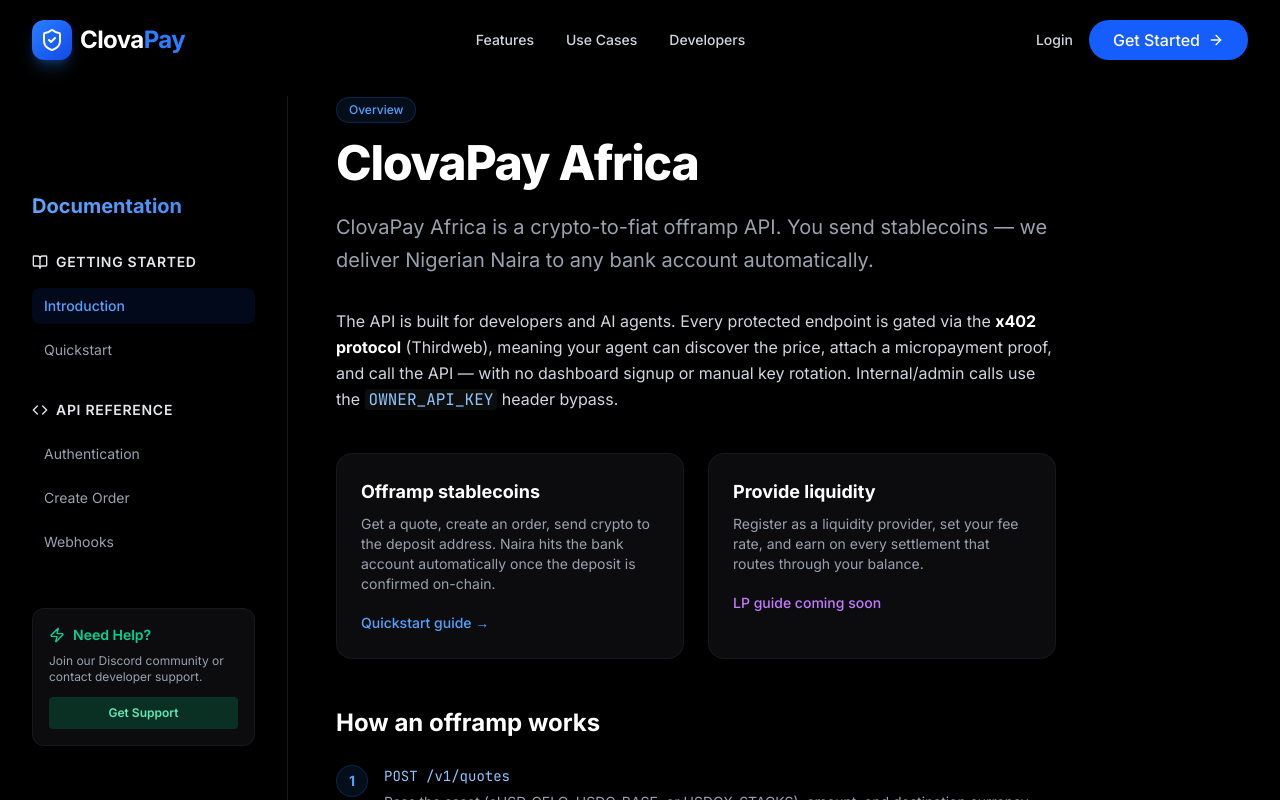
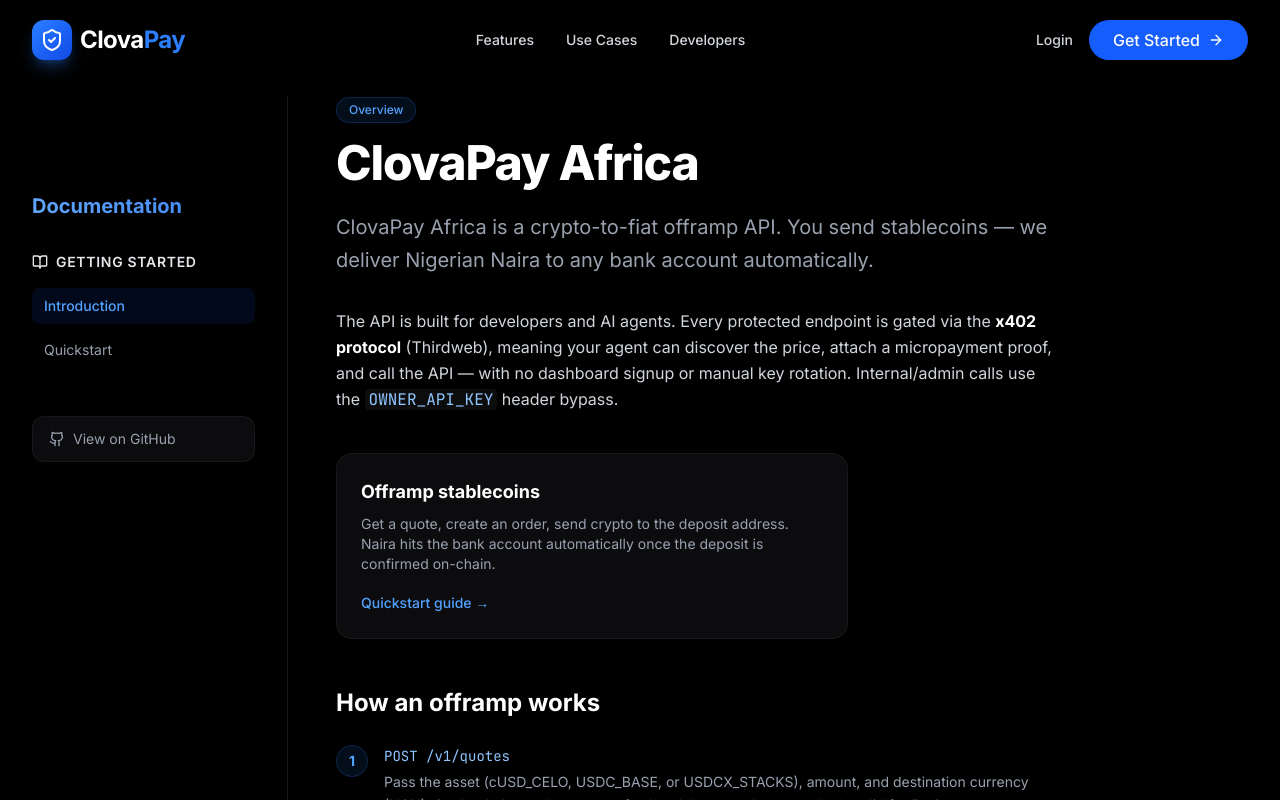
Before and after one commit to gabrieltemtsen/clova-pay-africa, a Next.js app in the folder apps/web/: page /docs in a window 1280 px wide. Shown: the top 800 px of the page. Built offline with nearby package versions, Linux system fonts and the light colour scheme.

Commit message:
docs: clean up docs layout and intro page
- Remove stale API Reference links (auth/orders/webhooks pages don't exist yet)
- Replace Discord 'Need Help?' box with a GitHub repo link
- Remove 'Provide liquidity / LP guide coming soon' card from intro
- Sidebar now only shows existing, working pages

```diff
--- a/apps/web/src/app/docs/layout.tsx
+++ b/apps/web/src/app/docs/layout.tsx
@@ -2,7 +2,7 @@
 
 import Link from "next/link";
 import { usePathname } from "next/navigation";
-import { BookOpen, Code, Zap } from "lucide-react";
+import { BookOpen, Github } from "lucide-react";
 import { Navbar } from "@/components/Navbar";
 import { Footer } from "@/components/Footer";
 
@@ -13,15 +13,6 @@
         items: [
             { name: "Introduction", href: "/docs" },
             { name: "Quickstart", href: "/docs/quickstart" },
-        ],
-    },
-    {
-        title: "API Reference",
-        icon: <Code className="w-4 h-4" />,
-        items: [
-            { name: "Authentication", href: "/docs/api/auth" },
-            { name: "Create Order", href: "/docs/api/orders" },
-            { name: "Webhooks", href: "/docs/api/webhooks" },
         ],
     },
 ];
@@ -55,8 +46,8 @@
                                                     <Link
                                                         href={link.href}
                                                         className={`block px-3 py-2 rounded-lg text-sm transition-colors ${isActive
-                                                                ? "bg-blue-600/10 text-blue-400 font-medium"
-                                                                : "text-gray-400 hover:text-white hover:bg-white/5"
+                                                            ? "bg-blue-600/10 text-blue-400 font-medium"
+                                                            : "text-gray-400 hover:text-white hover:bg-white/5"
                                                             }`}
                                                     >
                                                         {link.name}
@@ -69,16 +60,15 @@
                             ))}
                         </div>
 
-                        <div className="mt-12 p-4 rounded-xl glassmorphism border border-emerald-500/20 bg-emerald-500/5">
-                            <div className="flex items-center gap-2 text-emerald-400 mb-2">
-                                <Zap className="w-4 h-4" />
-                                <span className="font-semibold text-sm">Need Help?</span>
-                            </div>
-                            <p className="text-xs text-gray-400 mb-3">Join our Discord community or contact developer support.</p>
-                            <button className="w-full py-2 rounded text-xs font-semibold bg-emerald-500/20 text-emerald-300 hover:bg-emerald-500/30 transition-colors">
-                                Get Support
-                            </button>
-                        </div>
+                        <a
+                            href="https://github.com/gabrieltemtsen/clova-pay-africa"
+                            target="_blank"
+                            rel="noreferrer"
+                            className="mt-12 flex items-center gap-2 px-4 py-3 rounded-xl glassmorphism border border-white/10 text-gray-400 hover:text-white hover:border-white/20 transition-colors text-sm"
+                        >
+                            <Github className="w-4 h-4" />
+                            View on GitHub
+                        </a>
                     </div>
                 </aside>
 
--- a/apps/web/src/app/docs/page.tsx
+++ b/apps/web/src/app/docs/page.tsx
@@ -25,17 +25,11 @@
             </p>
 
             {/* What you can do */}
-            <div className="grid grid-cols-1 md:grid-cols-2 gap-6 my-10">
-                <div className="p-6 rounded-2xl border border-white/10 glassmorphism hover:border-blue-500/30 transition-colors">
+            <div className="my-10">
+                <div className="p-6 rounded-2xl border border-white/10 glassmorphism hover:border-blue-500/30 transition-colors max-w-lg">
                     <h3 className="text-lg font-bold text-white mb-2">Offramp stablecoins</h3>
                     <p className="text-gray-400 text-sm mb-4">Get a quote, create an order, send crypto to the deposit address. Naira hits the bank account automatically once the deposit is confirmed on-chain.</p>
                     <Link href="/docs/quickstart" className="text-blue-400 text-sm font-medium hover:text-blue-300">Quickstart guide →</Link>
-                </div>
-
-                <div className="p-6 rounded-2xl border border-white/10 glassmorphism hover:border-purple-500/30 transition-colors">
-                    <h3 className="text-lg font-bold text-white mb-2">Provide liquidity</h3>
-                    <p className="text-gray-400 text-sm mb-4">Register as a liquidity provider, set your fee rate, and earn on every settlement that routes through your balance.</p>
-                    <span className="text-purple-400 text-sm font-medium">LP guide coming soon</span>
                 </div>
             </div>
 
```
